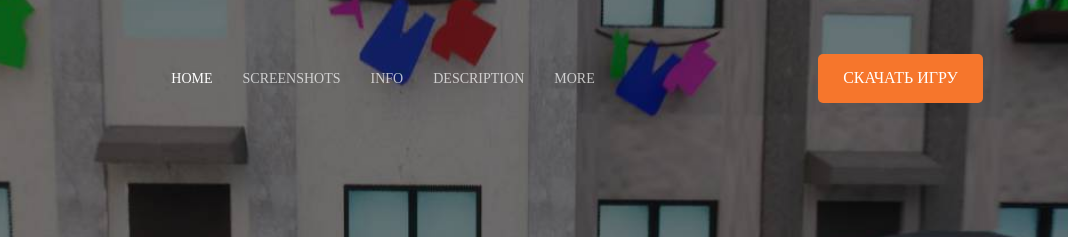
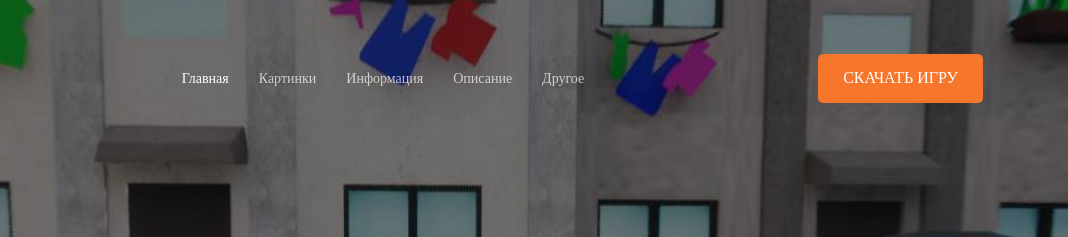
Before and after one commit to KirigayaIzumi/alduninproject, a plain HTML site: page index.html in a window 1280 px wide. Shown: the top 237 px of the page, 212-1280 px from the left. Drawn offline with Linux system fonts and the light colour scheme.

Commit message:
Update index.html

```diff
--- a/index.html
+++ b/index.html
@@ -13,11 +13,11 @@
 
             <nav class="header_nav">
                 <ul class="header_list">
-                    <li><a class="active" href="#">HOME</a></li>
-                    <li><a href="#">SCREENSHOTS</a></li>
-                    <li><a href="#">INFO</a></li>
-                    <li><a href="#">DESCRIPTION</a></li>
-                    <li><a href="#">MORE</a></li>
+                    <li><a class="active" href="#">Главная</a></li>
+                    <li><a href="#">Картинки</a></li>
+                    <li><a href="#">Информация</a></li>
+                    <li><a href="#">Описание</a></li>
+                    <li><a href="#">Другое</a></li>
                 </ul>
             </nav>
 
```
